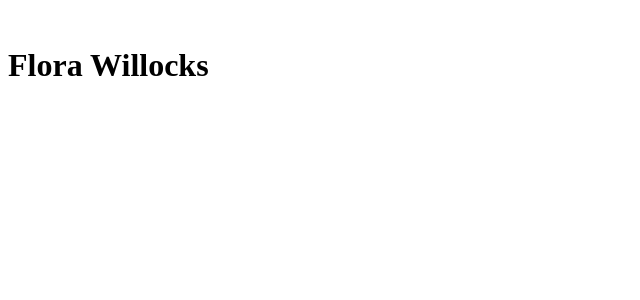
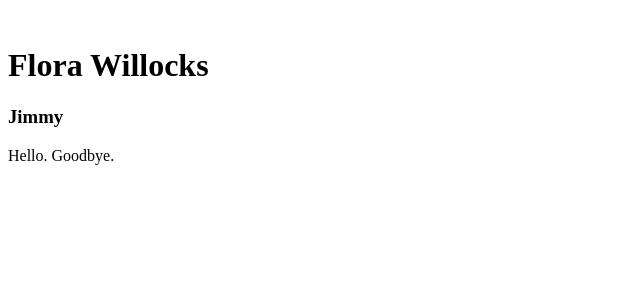
Before and after one commit to gitasong/social-network, a React app: page / in a window 1280 px wide. Shown: the top 300 px of the page, without its empty margins (0-640 px from the left). Built offline with nearby package versions, Linux system fonts and the light colour scheme.

Commit message:
import StatusMessage into Feed; import Feed into App

```diff
--- a/src/components/App.jsx
+++ b/src/components/App.jsx
@@ -1,10 +1,12 @@
 import React from "react";
 import Profile from "./Profile";
+import Feed from "./Feed";
 
 function App(props) {
   return (
     <div>
       <Profile/>
+      <Feed />
     </div>
   );
 }
--- a/src/components/Feed.jsx
+++ b/src/components/Feed.jsx
@@ -1,7 +1,10 @@
 import React from "react";
+import StatusMessage from "./StatusMessage";
 
 function Feed(props) {
-  return ();
+  return (
+    <StatusMessage />
+  );
 }
 
 export default Feed;
```
